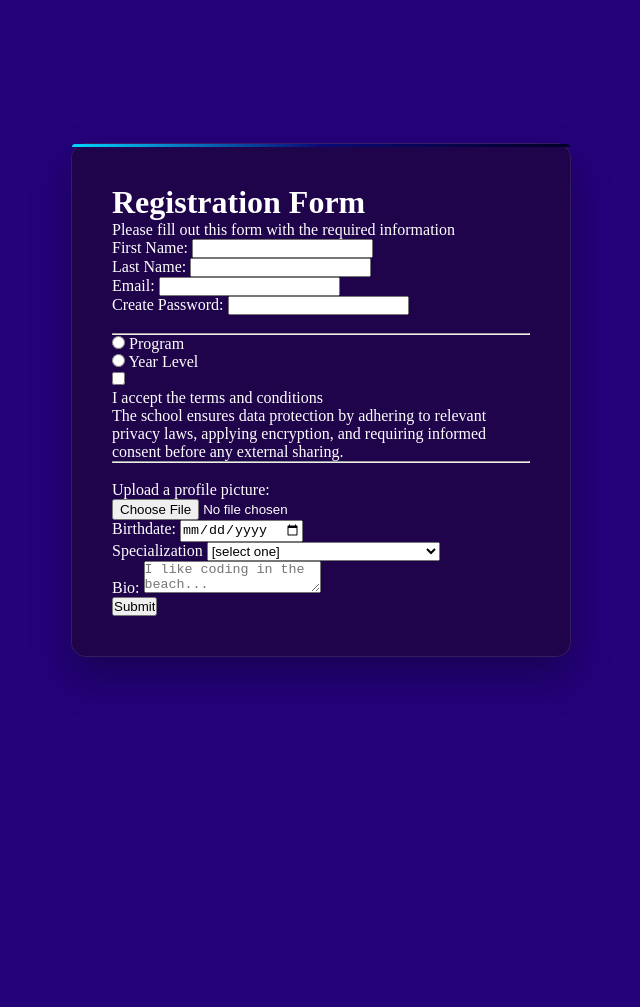
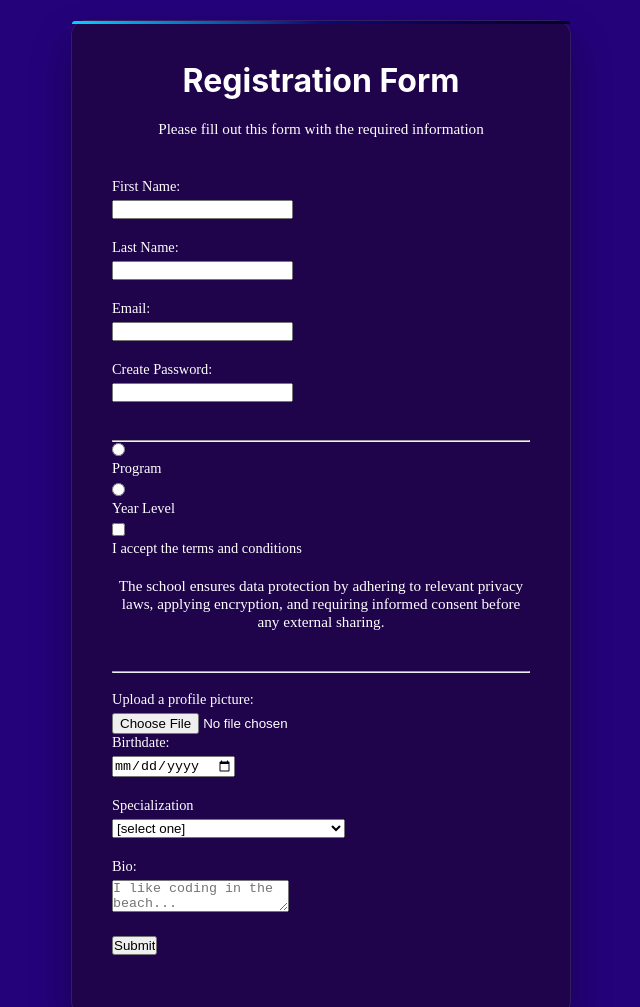
Before and after one commit to bitguybandit/registration-page, a plain HTML site: page index.html in a window 1280 px wide. Shown: the top 1007 px of the page, without its empty margins (319-959 px from the left). Before the commit the page ends 800 px from the top, so only its background shows below. Drawn offline with Linux system fonts and the light colour scheme.

Commit message:
Update style.css

```diff
--- a/style.css
+++ b/style.css
@@ -35,3 +35,27 @@ body{
     background: linear-gradient(90deg, #00d4ff, #090979, #020024);
     border-radius: 15px 15px 0 0;
 }
+h1{
+    text-align: center;
+    margin-bottom: 10px;
+    font-family:'Inter', sans-serif;
+    font-size: 2em;
+    font-weight: 700;
+    background-clip: text;
+}
+.subtitle{
+    text-align: center;
+    margin-top: 20px;
+    margin-bottom: 40px;
+    font-size: 0.95rem;
+}
+.formFill{
+    margin-bottom: 20px;
+    position:relative;
+}
+label{
+    display: block;
+    margin-bottom:5px;
+    color:white;
+    font-size: 0.9rem;
+}
```
